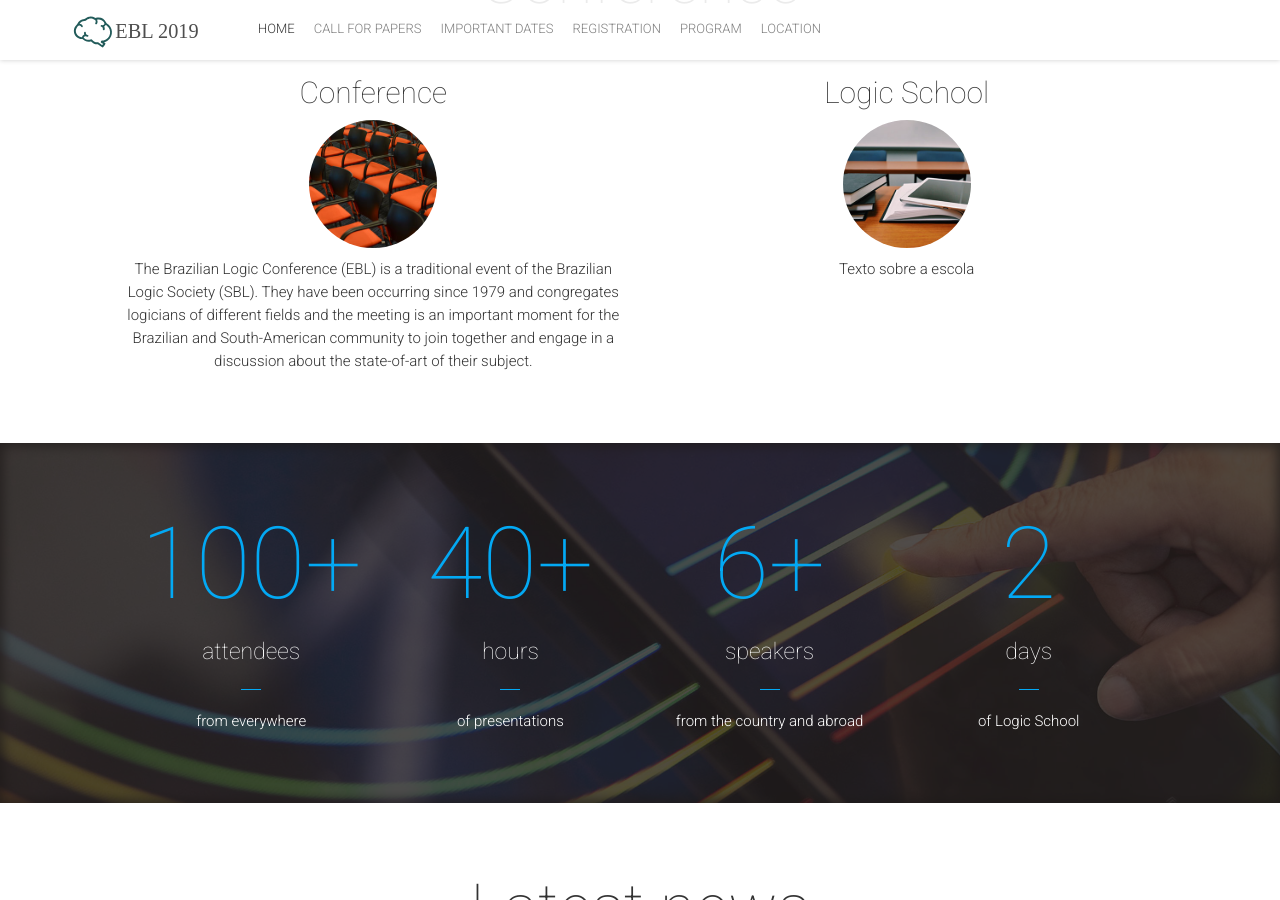
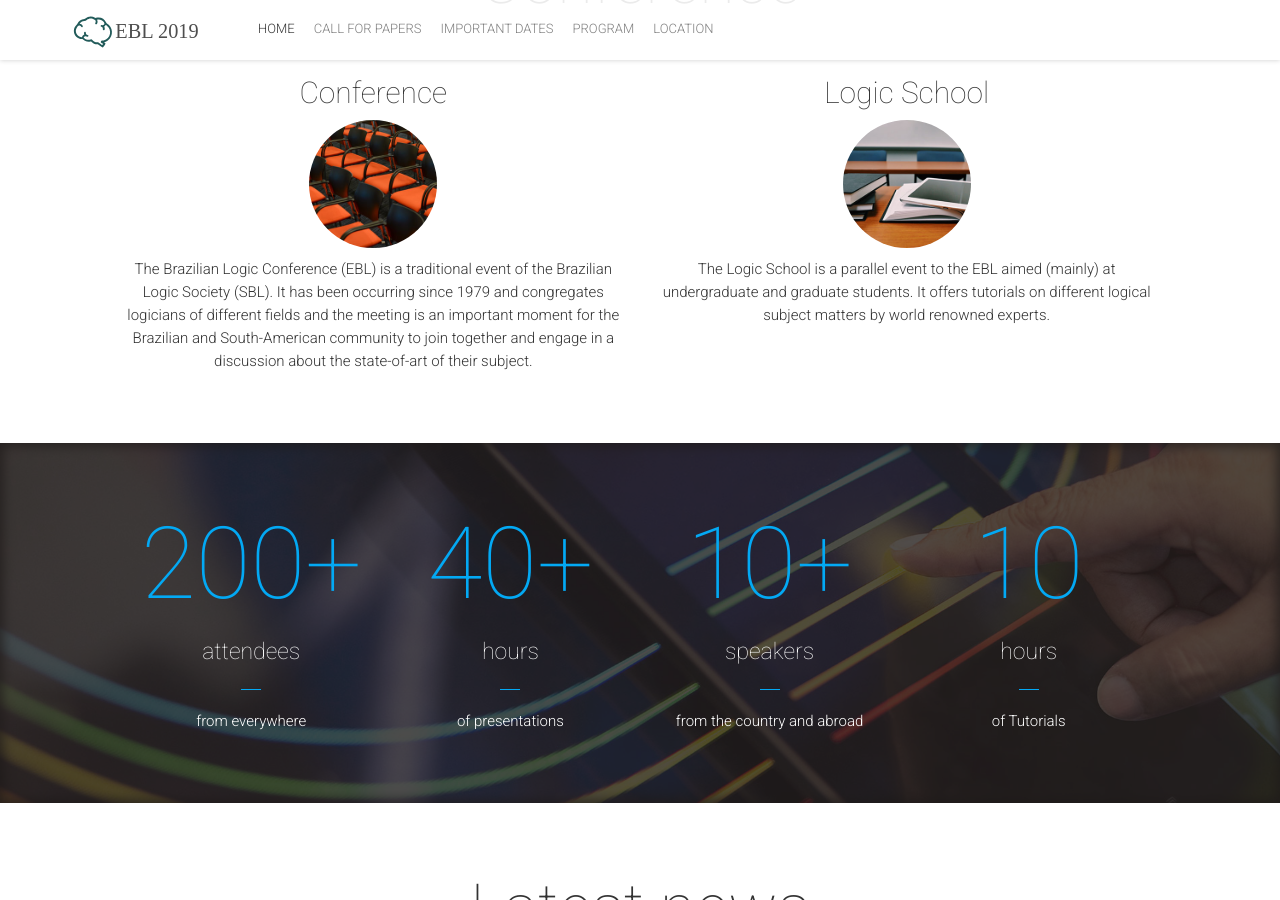
Before and after one commit to brunobruck/ebl, a Jekyll site: the page built from index.html, in a window 1280 px wide and 900 px high, scrolled down 1096 px. Built offline with Jekyll 4.4.1, drawn with Linux system fonts in a browser that asks for light colours; nearby versions of some CDN libraries; comment, search, counter and statistics services are not loaded; some of the changed text lies outside the part shown.

Commit message:
new_version

```diff
--- a/_config.yml
+++ b/_config.yml
@@ -45,7 +45,7 @@
  - {permalink: "/", text: "Home"}
  - {permalink: "/blog/call-for-papers", text: "Call for Papers"}
  - {permalink: "/blog/important-dates", text: "Important Dates"}
- - {permalink: "/registration/", text: "Registration"}
+ # - {permalink: "/registration/", text: "Registration"}
  - {permalink: "/schedule/", text: "Program"}
  - {permalink: "/logistics/", text: "Location"}
 
@@ -63,17 +63,17 @@
 # About Block
 aboutTitle: "About the 19th Brazilian Logic Conference"
 aboutBlock:
- - {title: "Conference", image: "conference.jpg", text: "The Brazilian Logic Conference (EBL) is a traditional event of the Brazilian Logic Society (SBL). They have been occurring since 1979 and congregates logicians of different fields and the meeting is an important moment for the Brazilian and South-American community to join together and engage in a discussion about the state-of-art of their subject." }
- - {title: "Logic School", image: "school.jpg", text: "Texto sobre a escola" }
+ - {title: "Conference", image: "conference.jpg", text: "The Brazilian Logic Conference (EBL) is a traditional event of the Brazilian Logic Society (SBL). It has been occurring since 1979 and congregates logicians of different fields and the meeting is an important moment for the Brazilian and South-American community to join together and engage in a discussion about the state-of-art of their subject." }
+ - {title: "Logic School", image: "school.jpg", text: "The Logic School is a parallel event to the EBL aimed (mainly) at undergraduate and graduate students. It offers tutorials on different logical subject matters by world renowned experts." }
  # - {title: "Hackathon", image: "hackathon.jpg", text: "Full-day freestyle hackathon! Want some real team building on friday? Grab your team and join our hackathon!" }
 
 # Statistic Block
 statisticBlockImage: "statistic.jpg"
 statisticBlock:
- - {count: "100", specialCharacter: "+", info: "attendees", detail: "from everywhere"}
+ - {count: "200", specialCharacter: "+", info: "attendees", detail: "from everywhere"}
  - {count: "40", specialCharacter: "+", info: "hours", detail: "of presentations"}
- - {count: "6", specialCharacter: "+", info: "speakers", detail: "from the country and abroad"}
- - {count: "2", specialCharacter: "", info: "days", detail: "of Logic School"}
+ - {count: "10", specialCharacter: "+", info: "speakers", detail: "from the country and abroad"}
+ - {count: "10", specialCharacter: "", info: "hours", detail: "of Tutorials"}
 
 # Latest News Block
 latestNewsTitle: "Latest news"
@@ -86,27 +86,26 @@
 
 # Location Block
 locationBlockTitle: "Location"
-eventLocationName: "Local do evento"
-eventLocationLink: "Link"
-eventStreetAddress: "Endereço do evento"
-eventAddressLocality: "Universidade Federal da Paraíba"
+eventLocationName: "Hotel Nord Luxxor Tambaú"
+eventLocationLink: "http://www.nordhoteis.com.br/en/hotel/nord-luxxor-tambau/"
+eventStreetAddress: "Av. Alm. Tamandaré, 740 - Tambaú, João Pessoa"
+eventAddressLocality: "Hotel Nord Luxxor Tambaú"
 eventAddressLocalityRegion: "Paraíba"
 eventAddressCountry: "Brazil"
-eventStartTime: "2014-10-25T10:00"
-eventDoorTime: "09:00"
-eventEndTime: "2014-10-25T20:00"
-eventPlaceCoordinates: "-7.137615, -34.845175"
-mapCenterCoordinates: "-7.137615, -34.845175"
-mapMobileCenterCoordinates: "-7.137615, -34.845175"
+# eventStartTime: "2014-10-25T10:00"
+# eventDoorTime: "09:00"
+# eventEndTime: "2014-10-25T20:00",
+eventPlaceCoordinates: "-7.116387, -34.823286"
+mapCenterCoordinates: "-7.116387, -34.823286"
+mapMobileCenterCoordinates: "-7.116387, -34.823286"
 
 # Venue Block
 venueBlockTitle: "Venue"
-venueBigImage: "venue_0.jpg"
-venueSmallImage1: "venue_1.jpg"
-venueSmallImage2: "venue_2.jpg"
-venueSmallImage3: "venue_3.jpg"
-venueTitle: "Nome do local do evento"
-venueFeatures: ["Feature 1", "Feature 2", "Feature 3"]
+venueBigImage: "hotel_1.jpg"
+venueSmallImage1: "hotel_2.jpg"
+venueSmallImage2: "hotel_3.jpg"
+venueTitle: "Hotel Nord Luxxor Tambaú"
+venueFeatures: ["Conference rooms", "Restaurant", "Close to the beach"]
 
 # Tweets Feed Block
 # tweetsFeedImage: "twitter-feed.jpg"
@@ -115,9 +114,9 @@
 # twitterFeed: "http://lviv.gdg.org.ua/tweetledee/favoritesjson.php?c=10&cache_interval=8000"
 
 # Partners Block
-organizersTitle: "Organizers"
-partnersTitle: "Partners"
-partnersC4sponsorsButton: "Become a sponsor"
+# organizersTitle: "Organizers"
+# partnersTitle: "Partners"
+# partnersC4sponsorsButton: "Become a sponsor"
 
 # Subscribe Block
 # subscribeImage: "subscribe.jpg"
@@ -201,6 +200,6 @@
 directionDetailsImage: "orla.jpg"
 directionDetailsTitle: "Get around João Pessoa"
 directionDetailsCards:
- - {title: "From the Airport", information: 'Texto'}
- - {title: "Public Transit", information: 'Texto'}
- - {title: "Hotels", information: 'Texto'}
+ - {title: "From the Airport", information: 'Soon'}
+ - {title: "Public Transit", information: 'Soon'}
+ - {title: "Hotels", information: 'Soon'}
--- a/_includes/footer.html
+++ b/_includes/footer.html
@@ -38,7 +38,7 @@
 		<!-- Please don't delete this line-->
 		<div class="col-md-6">
 			<p class="copyright">
-				&copy; 2014 Based on <a href="https://github.com/gdg-x/zeppelin" target="_blank">Project Zeppelin</a>. Designed and created by <a href="https://plus.google.com/+OlehZasadnyy/about" target="_blank">Oleh Zasadnyy</a> &middot; <a href="http://lviv.gdg.org.ua" target="_blank">GDG Lviv</a>
+				&copy; 2014 Based on <a href="https://github.com/gdg-x/zeppelin" target="_blank">Project Zeppelin</a>
 			</p>
 		</div>
 	</div>
--- a/_includes/location-map.html
+++ b/_includes/location-map.html
@@ -8,14 +8,14 @@
                     <h3>{{ site.locationBlockTitle }}</h3>
                     <ul>
                         {% if site.eventLocationName %}<li>{{ site.eventLocationName }}</li>{% endif %}
-                        <li>{{ site.eventStreetAddress }}, {{ site.eventAddressLocality }}</li>
-                        <li><a href="mailto:{{ site.email }}">{{ site.email }}</a></li>
-                        <li>
+                        <li>{{ site.eventStreetAddress }}</li>
+                        <!-- <li><a href="mailto:{{ site.email }}">{{ site.email }}</a></li> -->
+                        <!-- <li>
                             {% assign startTime = site.eventStartTime | split: "T" %}
                             <time>{{ startTime[1] }}</time> -
                             {% assign endTime = site.eventEndTime | split: "T" %}
                             <time>{{ endTime[1] }}</time>
-                        </li>
+                        </li> -->
                     </ul>
                 </div>
                 <a href="{{ site.baseurl | append: '/logistics/#find-way' }}" class="pull-right">
--- a/schedule.html
+++ b/schedule.html
@@ -7,4 +7,4 @@
 
 {% include top-section.html %}
 
-{% include schedule.html %}
+<h3>Soon</h3>
```
Also changed, not shown: other parts of _includes/location-map.html (+2 -2 lines), img/venue/hotel_1.jpg (added), img/venue/hotel_2.jpg (added), img/venue/hotel_3.jpg (added), 3 other files.
